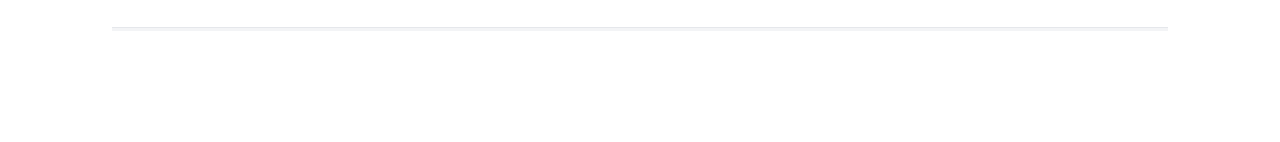
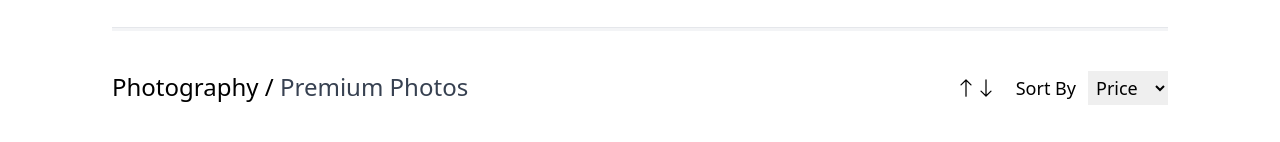
Before and after one commit to chidieb11/bejamas, a Next.js app: page / in a window 1280 px wide. Shown: the part 895-1037 px from the top of the page. Before the commit the page ends 966 px from the top, so only its background shows below. Built offline with nearby package versions, Linux system fonts and the light colour scheme.

Commit message:
Initial commit

```diff
--- /dev/null
+++ b/components/CardTitle.js
@@ -0,0 +1,36 @@
+import { BsArrowUp, BsArrowDown } from "react-icons/bs";
+
+const CardTitle = () => {
+  return (
+    <div className="sm:mr-20 sm:ml-20">
+      <div className="flex justify-between mb-10">
+        <div>
+          <h1 className="capitalize sm:text-2xl">
+            photography /{" "}
+            <span className="text-gray-700 whitespace-nowrap">
+              premium photos
+            </span>
+          </h1>
+        </div>
+        <div className="capitalize flex sm:text-xl justify-center items-center">
+          <div className="mr-5 flex">
+            <BsArrowUp className="cursor-pointer hover:text-gray-800 ease-in duration-300" />
+            <BsArrowDown className="cursor-pointer hover:text-gray-800 ease-in duration-300" />
+          </div>
+          <div className="sm:text-lg">
+            sort by
+            <select
+              name="price"
+              className="sm:ml-3 w-20 p-1 capitalize text-lg"
+            >
+              <option value="price">price</option>
+              <option value="price">name</option>
+            </select>
+          </div>
+        </div>
+      </div>
+    </div>
+  );
+};
+
+export default CardTitle;
--- a/components/Navbar.js
+++ b/components/Navbar.js
@@ -6,7 +6,7 @@ const Navbar = () => {
             <div>
                 <div
                     className="flex top-0 sticky justify-between items-center mt-4 sm:m-5 text-4xl sm:mt-2 sm:mr-20 sm:ml-20">
-                    <div className="cursor-pointer font-bold">Bejamas</div>
+                    <div className="cursor-pointer font-bold">Bejamaz</div>
                     <div className="cursor-pointer"><AiOutlineShoppingCart/></div>
                 </div>
                 <hr className="bg-gray-100 h-1 mt-5 sm:mr-20 sm:ml-20"/>
--- a/pages/index.js
+++ b/pages/index.js
@@ -1,16 +1,16 @@
 import Head from "next/head";
-import Image from "next/image";
 import styles from "../styles/Home.module.css";
 import Navbar from "../components/Navbar";
 import Header from "../components/Header";
 import Banner from "../components/Banner";
 import ItemDesc from "../components/ItemDesc";
+import CardTitle from "../components/CardTitle";
 
 export default function Home() {
   return (
     <div className={styles.container}>
       <Head>
-        <title>bejamas store</title>
+        <title>bejamaz store</title>
         <meta name="description" content="Generated by create next app" />
         <link rel="icon" href="/favicon.ico" />
       </Head>
@@ -20,6 +20,7 @@ export default function Home() {
         <Header />
         <Banner />
         <ItemDesc />
+        <CardTitle />
       </div>
     </div>
   );
```
